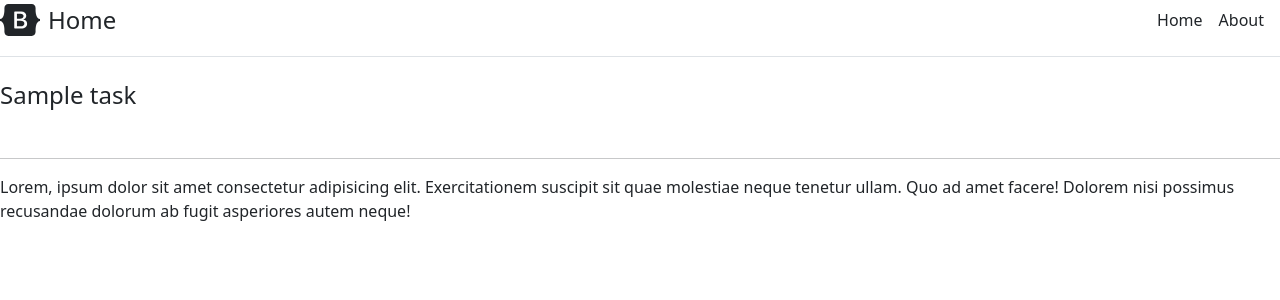
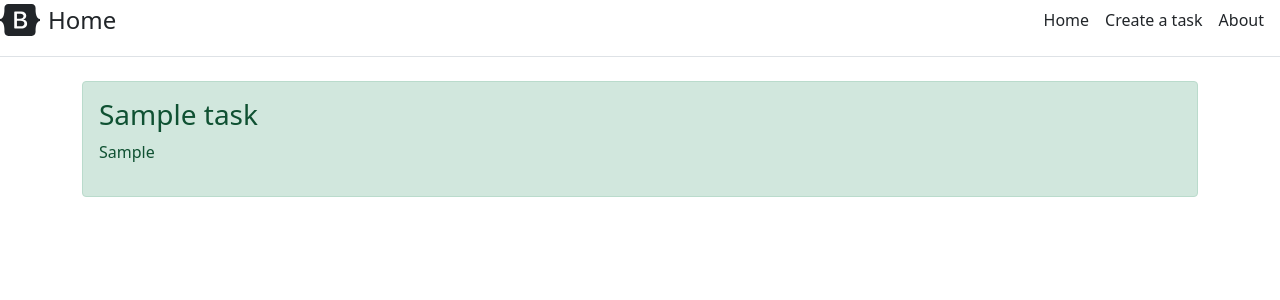
Before and after one commit to botrf/django-app, a Django app: page / in a window 1280 px wide. Shown: the top 300 px of the page. Run offline with Django 3.2, Linux system fonts and the light colour scheme; tables that the repository leaves empty hold one stand-in row (values such as "Sample post").

Commit message:
create task

```diff
--- a/app/main/templates/main/base.html
+++ b/app/main/templates/main/base.html
@@ -29,12 +29,15 @@
 
         <nav class="d-inline-flex mt-2 mt-md-0 ms-md-auto">
             <a class="me-3 py-2 text-dark text-decoration-none" href="{% url 'home' %}">Home</a>
+            <a class="me-3 py-2 text-dark text-decoration-none" href="{% url 'create' %}">Create a task</a>
             <a class="me-3 py-2 text-dark text-decoration-none" href="{% url 'about' %}">About</a>
 
         </nav>
 
     </div>
-    {% block content %}{% endblock %}
+    <div class="container">
+        {% block content %}{% endblock %}
+    </div>
    </body>
 
 </html>
--- a/app/main/templates/main/index.html
+++ b/app/main/templates/main/index.html
@@ -1,12 +1,18 @@
 {% extends 'main/base.html' %}
 {% block title %}Index htlml{% endblock %}
 {% block name %}
-Home
+    Home
 {% endblock %}
 {% block content %}
-{% for task in tasks %}
-<h4>{{task.title}}</h4> <br> <hr>
-{% endfor%}
-<p>Lorem, ipsum dolor sit amet consectetur adipisicing elit. Exercitationem suscipit sit quae molestiae neque
-    tenetur ullam. Quo ad amet facere! Dolorem nisi possimus recusandae dolorum ab fugit asperiores autem neque!</p>
+    {% if tasks%}
+        {% for task in tasks %}
+            <div class="alert alert-success mt-2">
+                <h3>{{ task.title }}</h3>
+                <p>{{ task.task }}</p>
+            </div>
+        {% endfor%}
+    {% else %}
+        <p>task null</p>
+    {% endif%}
+
 {% endblock %}
--- a/app/main/urls.py
+++ b/app/main/urls.py
@@ -3,5 +3,7 @@ from . import views
 
 urlpatterns = [
     path('', views.index, name='home' ),
-    path('about-as', views.about, name='about')
+    path('about-as', views.about, name='about'),
+    path('create-task', views.create_task, name='create')
+
 ]
--- a/app/main/views.py
+++ b/app/main/views.py
@@ -1,5 +1,7 @@
-from django.shortcuts import render
+from django.shortcuts import render, redirect
 from .models import Task
+from .forms import TaskForm
+
 
 def index(request):
     tasks = Task.objects.all()
@@ -7,3 +9,19 @@ def index(request):
 
 def about(request):
     return render(request, 'main/about.html')
+
+def create_task(request):
+    error = ''
+    if request.method == "POST":
+        form = TaskForm(request.POST)
+        if form.is_valid:
+            form.save()
+            return redirect('home')
+        else:
+            error = 'Form incorect'
+    form = TaskForm()
+    context = {
+        'form': form,
+        'error': error
+    }
+    return render(request, 'main/create_task.html', context)
```
Also changed, not shown: app/main/forms.py (added, +19 -0 lines), app/main/templates/main/create_task.html (added, +24 -0 lines).
